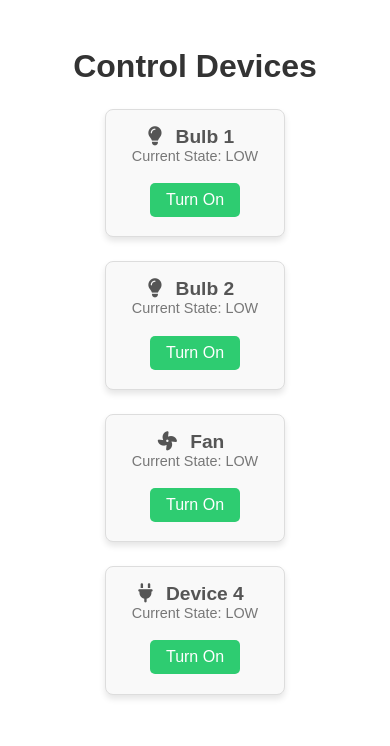
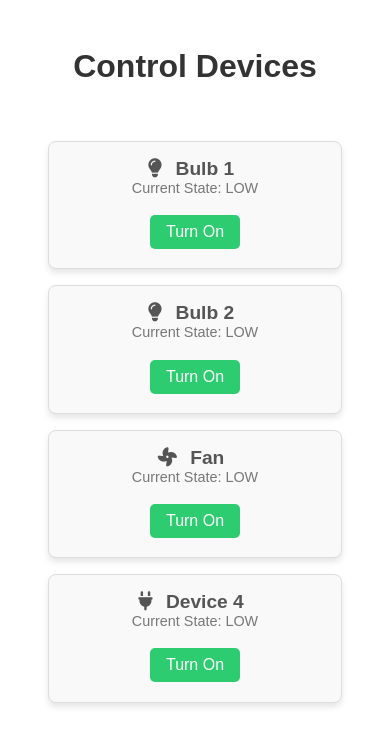
Before and after one commit to dewanshDT/DEWHOME, a Flask app: page / in a window 390 px wide. Shown: the top 746 px of the page. Run offline with Flask 3, Linux system fonts and the light colour scheme; data comes from the database, SQL or seed files in the repository; some libraries are stand-ins or nearby versions.

Commit message:
responsive

```diff
--- a/static/css/style.css
+++ b/static/css/style.css
@@ -99,3 +99,17 @@
   margin-right: 8px;
   color: #555;
 }
+
+@media (max-width: 800px) {
+  .device-container {
+    height: 100%;
+    display: flex;
+    flex-direction: column;
+    flex-wrap: nowrap;
+    gap: 1rem;
+    padding: 2rem;
+  }
+  .device-card {
+    width: 100%;
+  }
+}
```
